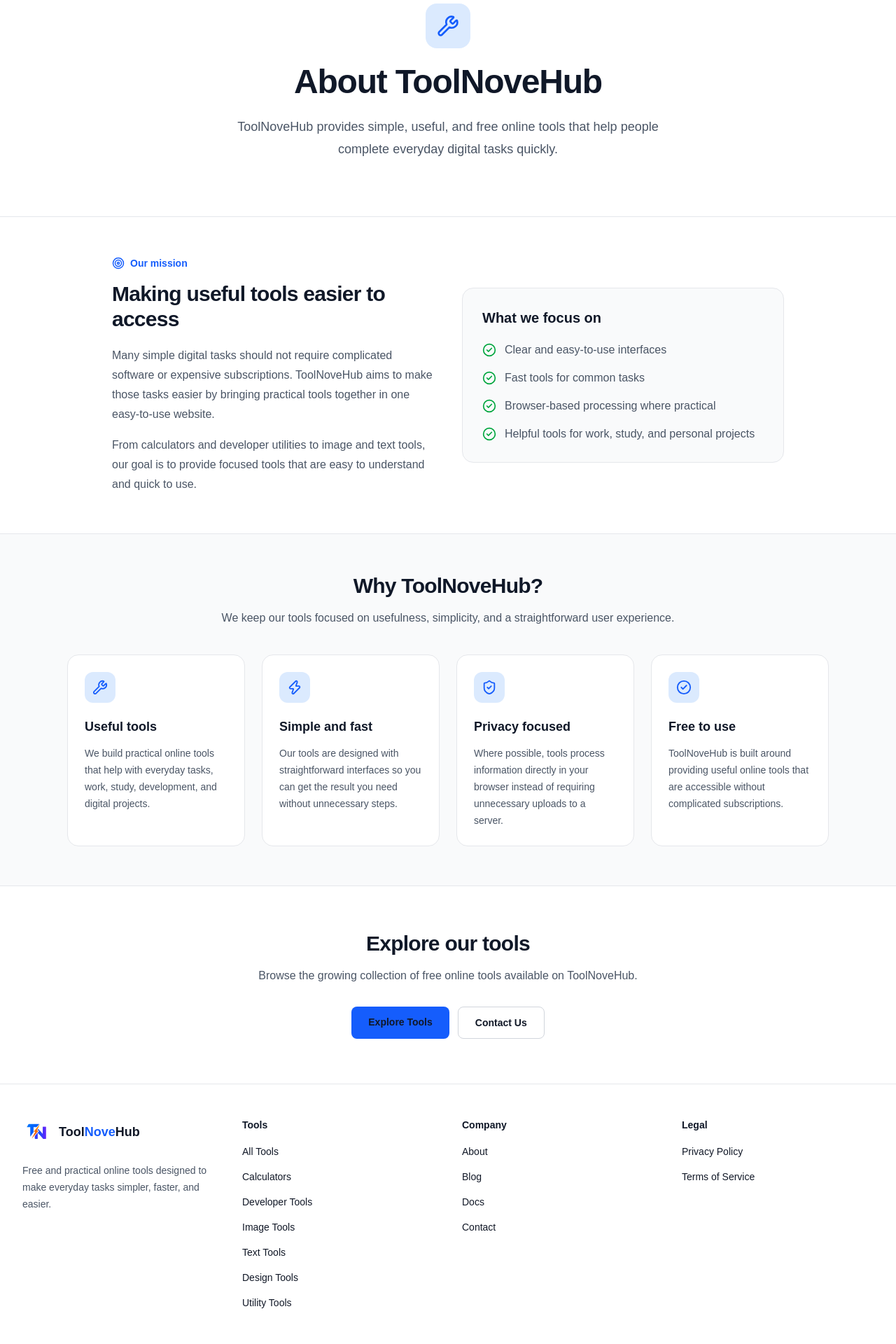
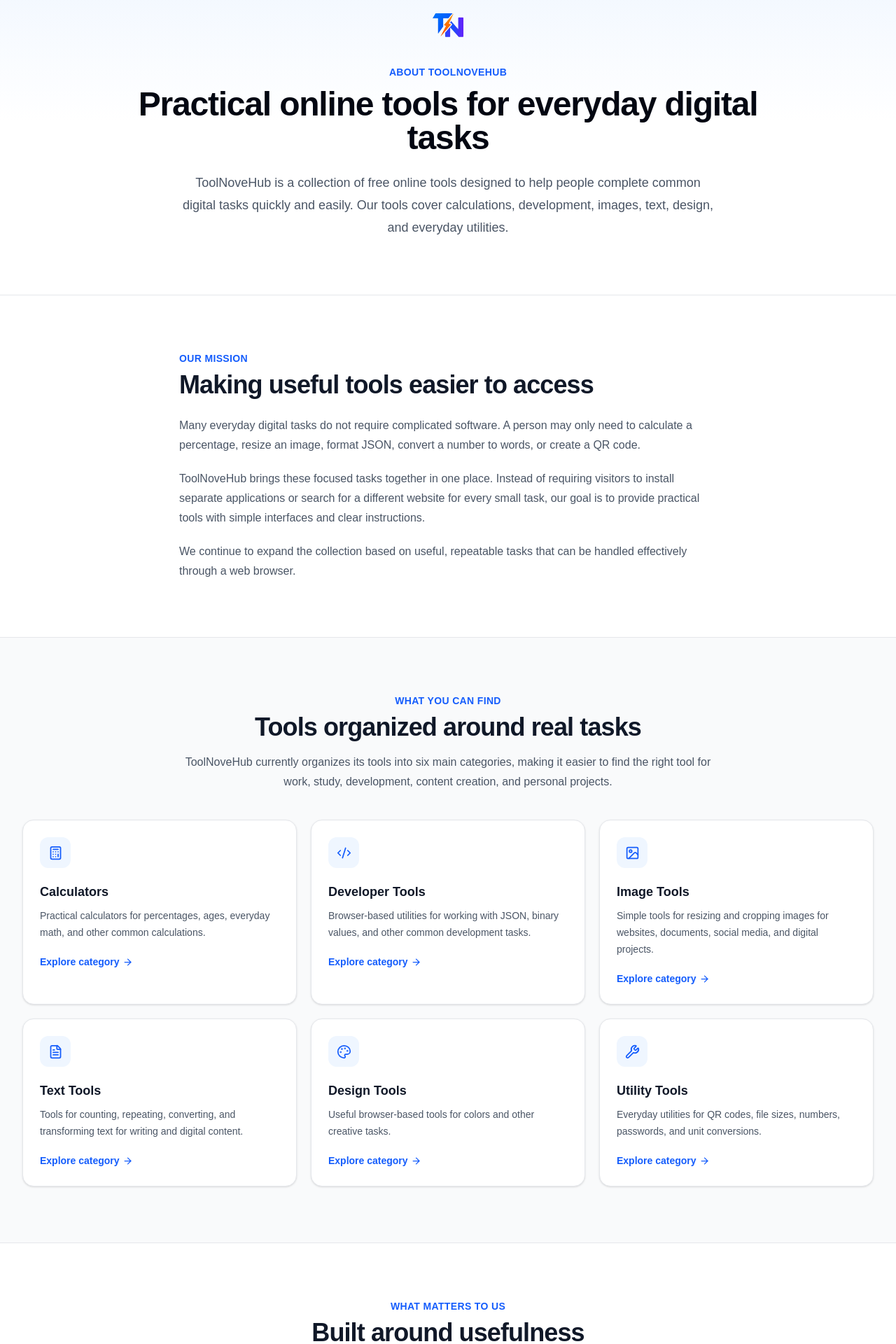
Before and after one commit to sprajeshofficial-wq/ToolNoveHub, a Next.js app: page /about in a window 1280 px wide. Shown: the part 140-2060 px from the top of the page at 70% size. Built offline with nearby package versions, Linux system fonts and the light colour scheme.

Commit message:
Improve About page content

```diff
--- a/app/about/page.tsx
+++ b/app/about/page.tsx
@@ -1,194 +1,247 @@
-import type { Metadata } from "next";
+import Image from "next/image";
 import Link from "next/link";
 import {
+  ArrowRight,
+  Calculator,
   CheckCircle2,
-  ShieldCheck,
-  Zap,
+  Code2,
+  FileText,
+  Image as ImageIcon,
+  Lock,
+  Palette,
+  Sparkles,
   Wrench,
-  Target,
 } from "lucide-react";
 
-export const metadata: Metadata = {
-  title: "About ToolNoveHub",
-  description:
-    "Learn about ToolNoveHub, a collection of free, simple, fast, and privacy-focused online tools for everyday tasks.",
-  alternates: {
-    canonical: "https://toolnovehub.tools/about",
-  },
-  openGraph: {
-    title: "About ToolNoveHub",
+const toolCategories = [
+  {
+    name: "Calculators",
     description:
-      "Learn about ToolNoveHub and our mission to provide useful, simple, and accessible online tools.",
-    url: "https://toolnovehub.tools/about",
-    siteName: "ToolNoveHub",
-    type: "website",
-  },
-  robots: {
-    index: true,
-    follow: true,
-  },
-};
-
-const features = [
-  {
-    icon: Wrench,
-    title: "Useful tools",
-    description:
-      "We build practical online tools that help with everyday tasks, work, study, development, and digital projects.",
+      "Practical calculators for percentages, ages, everyday math, and other common calculations.",
+    href: "/tools/calculators",
+    icon: Calculator,
   },
   {
-    icon: Zap,
-    title: "Simple and fast",
+    name: "Developer Tools",
     description:
-      "Our tools are designed with straightforward interfaces so you can get the result you need without unnecessary steps.",
+      "Browser-based utilities for working with JSON, binary values, and other common development tasks.",
+    href: "/tools/developer",
+    icon: Code2,
   },
   {
-    icon: ShieldCheck,
+    name: "Image Tools",
+    description:
+      "Simple tools for resizing and cropping images for websites, documents, social media, and digital projects.",
+    href: "/tools/image",
+    icon: ImageIcon,
+  },
+  {
+    name: "Text Tools",
+    description:
+      "Tools for counting, repeating, converting, and transforming text for writing and digital content.",
+    href: "/tools/text",
+    icon: FileText,
+  },
+  {
+    name: "Design Tools",
+    description:
+      "Useful browser-based tools for colors and other creative tasks.",
+    href: "/tools/design",
+    icon: Palette,
+  },
+  {
+    name: "Utility Tools",
+    description:
+      "Everyday utilities for QR codes, file sizes, numbers, passwords, and unit conversions.",
+    href: "/tools/utility",
+    icon: Wrench,
+  },
+];
+
+const principles = [
+  {
+    title: "Useful by design",
+    description:
+      "Each tool is built around a specific task so visitors can find what they need without unnecessary complexity.",
+    icon: Sparkles,
+  },
+  {
+    title: "Simple to use",
+    description:
+      "We aim for clear interfaces, understandable instructions, and straightforward results.",
+    icon: CheckCircle2,
+  },
+  {
     title: "Privacy focused",
     description:
-      "Where possible, tools process information directly in your browser instead of requiring unnecessary uploads to a server.",
-  },
-  {
-    icon: CheckCircle2,
-    title: "Free to use",
-    description:
-      "ToolNoveHub is built around providing useful online tools that are accessible without complicated subscriptions.",
+      "Where practical, our tools process information directly in the browser so users can complete tasks without unnecessary uploads.",
+    icon: Lock,
   },
 ];
 
 export default function AboutPage() {
   return (
-    <div className="min-h-screen bg-gray-50">
-      {/* Hero */}
-      <section className="border-b border-gray-200 bg-white">
-        <div className="mx-auto max-w-5xl px-4 py-16 text-center sm:px-6 lg:px-8 lg:py-20">
-          <div className="mx-auto mb-6 flex h-16 w-16 items-center justify-center rounded-2xl bg-blue-100 text-blue-600">
-            <Wrench size={32} />
+    <main className="min-h-screen bg-white">
+      {/* Header */}
+      <section className="border-b border-gray-200 bg-gradient-to-b from-blue-50 via-white to-white">
+        <div className="mx-auto max-w-5xl px-4 py-16 text-center sm:px-6 sm:py-20 lg:px-8">
+          <div className="mx-auto flex h-16 w-16 items-center justify-center">
+            <Image
+              src="/logo.png"
+              alt="ToolNoveHub logo"
+              width={64}
+              height={64}
+              className="h-16 w-16 object-contain"
+            />
           </div>
 
-          <h1 className="text-4xl font-bold tracking-tight text-gray-900 sm:text-5xl">
+          <p className="mt-6 text-sm font-semibold uppercase tracking-wide text-blue-600">
             About ToolNoveHub
+          </p>
+
+          <h1 className="mt-3 text-4xl font-bold tracking-tight text-gray-950 sm:text-5xl">
+            Practical online tools for everyday digital tasks
           </h1>
 
-          <p className="mx-auto mt-6 max-w-2xl text-lg leading-8 text-gray-600">
-            ToolNoveHub provides simple, useful, and free online tools that
-            help people complete everyday digital tasks quickly.
+          <p className="mx-auto mt-6 max-w-3xl text-lg leading-8 text-gray-600">
+            ToolNoveHub is a collection of free online tools designed to help
+            people complete common digital tasks quickly and easily. Our tools
+            cover calculations, development, images, text, design, and
+            everyday utilities.
           </p>
         </div>
       </section>
 
       {/* Mission */}
-      <section className="bg-white">
-        <div className="mx-auto max-w-5xl px-4 py-14 sm:px-6 lg:px-8">
-          <div className="grid gap-10 md:grid-cols-2 md:items-center">
-            <div>
-              <div className="mb-4 flex items-center gap-2 text-sm font-semibold text-blue-600">
-                <Target size={18} />
-                Our mission
-              </div>
+      <section className="bg-white py-16 sm:py-20">
+        <div className="mx-auto max-w-4xl px-4 sm:px-6 lg:px-8">
+          <div className="mx-auto max-w-3xl">
+            <p className="text-sm font-semibold uppercase tracking-wide text-blue-600">
+              Our mission
+            </p>
 
-              <h2 className="text-3xl font-bold tracking-tight text-gray-900">
-                Making useful tools easier to access
-              </h2>
+            <h2 className="mt-2 text-3xl font-bold tracking-tight text-gray-900 sm:text-4xl">
+              Making useful tools easier to access
+            </h2>
 
-              <p className="mt-5 leading-7 text-gray-600">
-                Many simple digital tasks should not require complicated
-                software or expensive subscriptions. ToolNoveHub aims to make
-                those tasks easier by bringing practical tools together in one
-                easy-to-use website.
+            <div className="mt-6 space-y-5 text-base leading-7 text-gray-600">
+              <p>
+                Many everyday digital tasks do not require complicated
+                software. A person may only need to calculate a percentage,
+                resize an image, format JSON, convert a number to words, or
+                create a QR code.
               </p>
 
-              <p className="mt-4 leading-7 text-gray-600">
-                From calculators and developer utilities to image and text
-                tools, our goal is to provide focused tools that are easy to
-                understand and quick to use.
+              <p>
+                ToolNoveHub brings these focused tasks together in one place.
+                Instead of requiring visitors to install separate applications
+                or search for a different website for every small task, our
+                goal is to provide practical tools with simple interfaces and
+                clear instructions.
               </p>
-            </div>
 
-            <div className="rounded-2xl border border-gray-200 bg-gray-50 p-7">
-              <h3 className="text-xl font-semibold text-gray-900">
-                What we focus on
-              </h3>
-
-              <ul className="mt-5 space-y-4">
-                <li className="flex gap-3">
-                  <CheckCircle2
-                    className="mt-0.5 shrink-0 text-green-600"
-                    size={20}
-                  />
-                  <span className="text-gray-600">
-                    Clear and easy-to-use interfaces
-                  </span>
-                </li>
-
-                <li className="flex gap-3">
-                  <CheckCircle2
-                    className="mt-0.5 shrink-0 text-green-600"
-                    size={20}
-                  />
-                  <span className="text-gray-600">
-                    Fast tools for common tasks
-                  </span>
-                </li>
-
-                <li className="flex gap-3">
-                  <CheckCircle2
-                    className="mt-0.5 shrink-0 text-green-600"
-                    size={20}
-                  />
-                  <span className="text-gray-600">
-                    Browser-based processing where practical
-                  </span>
-                </li>
-
-                <li className="flex gap-3">
-                  <CheckCircle2
-                    className="mt-0.5 shrink-0 text-green-600"
-                    size={20}
-                  />
-                  <span className="text-gray-600">
-                    Helpful tools for work, study, and personal projects
-                  </span>
-                </li>
-              </ul>
+              <p>
+                We continue to expand the collection based on useful,
+                repeatable tasks that can be handled effectively through a web
+                browser.
+              </p>
             </div>
           </div>
         </div>
       </section>
 
-      {/* Features */}
-      <section className="border-y border-gray-200 bg-gray-50">
-        <div className="mx-auto max-w-6xl px-4 py-14 sm:px-6 lg:px-8">
-          <div className="mx-auto max-w-2xl text-center">
-            <h2 className="text-3xl font-bold tracking-tight text-gray-900">
-              Why ToolNoveHub?
+      {/* What you can find */}
+      <section className="border-y border-gray-200 bg-gray-50 py-16 sm:py-20">
+        <div className="mx-auto max-w-7xl px-4 sm:px-6 lg:px-8">
+          <div className="mx-auto max-w-3xl text-center">
+            <p className="text-sm font-semibold uppercase tracking-wide text-blue-600">
+              What you can find
+            </p>
+
+            <h2 className="mt-2 text-3xl font-bold tracking-tight text-gray-900 sm:text-4xl">
+              Tools organized around real tasks
             </h2>
 
-            <p className="mt-4 text-gray-600">
-              We keep our tools focused on usefulness, simplicity, and a
-              straightforward user experience.
+            <p className="mt-4 text-base leading-7 text-gray-600">
+              ToolNoveHub currently organizes its tools into six main
+              categories, making it easier to find the right tool for work,
+              study, development, content creation, and personal projects.
             </p>
           </div>
 
-          <div className="mt-10 grid gap-6 sm:grid-cols-2 lg:grid-cols-4">
-            {features.map((feature) => {
-              const Icon = feature.icon;
+          <div className="mt-10 grid gap-5 sm:grid-cols-2 lg:grid-cols-3">
+            {toolCategories.map((category) => {
+              const Icon = category.icon;
+
+              return (
+                <Link
+                  key={category.name}
+                  href={category.href}
+                  className="group rounded-2xl border border-gray-200 bg-white p-6 shadow-sm transition hover:-translate-y-0.5 hover:border-blue-200 hover:shadow-md"
+                >
+                  <div className="flex h-11 w-11 items-center justify-center rounded-xl bg-blue-50 text-blue-600">
+                    <Icon size={21} />
+                  </div>
+
+                  <h3 className="mt-5 text-lg font-semibold text-gray-900 group-hover:text-blue-600">
+                    {category.name}
+                  </h3>
+
+                  <p className="mt-2 text-sm leading-6 text-gray-600">
+                    {category.description}
+                  </p>
+
+                  <span className="mt-5 inline-flex items-center gap-1 text-sm font-semibold text-blue-600">
+                    Explore category
+                    <ArrowRight
+                      size={15}
+                      className="transition-transform group-hover:translate-x-0.5"
+                    />
+                  </span>
+                </Link>
+              );
+            })}
+          </div>
+        </div>
+      </section>
+
+      {/* How we build */}
+      <section className="bg-white py-16 sm:py-20">
+        <div className="mx-auto max-w-7xl px-4 sm:px-6 lg:px-8">
+          <div className="mx-auto max-w-3xl text-center">
+            <p className="text-sm font-semibold uppercase tracking-wide text-blue-600">
+              What matters to us
+            </p>
+
+            <h2 className="mt-2 text-3xl font-bold tracking-tight text-gray-900 sm:text-4xl">
+              Built around usefulness
+            </h2>
+
+            <p className="mt-4 text-base leading-7 text-gray-600">
+              We focus on making each tool understandable and useful rather
+              than adding unnecessary features.
+            </p>
+          </div>
+
+          <div className="mt-10 grid gap-6 md:grid-cols-3">
+            {principles.map((principle) => {
+              const Icon = principle.icon;
 
               return (
                 <div
-                  key={feature.title}
-                  className="rounded-2xl border border-gray-200 bg-white p-6"
+                  key={principle.title}
+                  className="rounded-2xl border border-gray-200 bg-gray-50 p-7"
                 >
-                  <div className="flex h-11 w-11 items-center justify-center rounded-xl bg-blue-100 text-blue-600">
-                    <Icon size={22} />
+                  <div className="flex h-11 w-11 items-center justify-center rounded-xl bg-white text-blue-600 shadow-sm">
+                    <Icon size={21} />
                   </div>
 
                   <h3 className="mt-5 text-lg font-semibold text-gray-900">
-                    {feature.title}
+                    {principle.title}
                   </h3>
 
-                  <p className="mt-3 text-sm leading-6 text-gray-600">
-                    {feature.description}
+                  <p className="mt-2 text-sm leading-6 text-gray-600">
+                    {principle.description}
                   </p>
                 </div>
               );
@@ -197,35 +250,96 @@ export default function AboutPage() {
         </div>
       </section>
 
-      {/* Tools CTA */}
-      <section className="bg-white">
-        <div className="mx-auto max-w-4xl px-4 py-16 text-center sm:px-6 lg:px-8">
+      {/* Who the tools are for */}
+      <section className="border-y border-gray-200 bg-gray-50 py-16 sm:py-20">
+        <div className="mx-auto max-w-4xl px-4 sm:px-6 lg:px-8">
           <h2 className="text-3xl font-bold tracking-tight text-gray-900">
-            Explore our tools
+            Who can use ToolNoveHub?
           </h2>
 
-          <p className="mx-auto mt-4 max-w-2xl text-gray-600">
-            Browse the growing collection of free online tools available on
-            ToolNoveHub.
+          <div className="mt-6 space-y-5 text-base leading-7 text-gray-600">
+            <p>
+              ToolNoveHub is designed for students, developers, creators,
+              office workers, small businesses, and anyone who needs a quick
+              online solution to a common digital task.
+            </p>
+
+            <p>
+              Students can use calculators, text utilities, and number
+              conversion tools. Developers can work with JSON and binary data.
+              Creators can resize or crop images and work with text. Businesses
+              and everyday users can use calculators, QR code tools, file
+              utilities, and other practical resources.
+            </p>
+
+            <p>
+              The goal is simple: provide useful tools that solve specific
+              problems without making the process harder than it needs to be.
+            </p>
+          </div>
+        </div>
+      </section>
+
+      {/* Privacy */}
+      <section className="bg-white py-16 sm:py-20">
+        <div className="mx-auto max-w-4xl px-4 sm:px-6 lg:px-8">
+          <div className="rounded-2xl border border-blue-100 bg-blue-50 p-7 sm:p-9">
+            <div className="flex h-11 w-11 items-center justify-center rounded-xl bg-white text-blue-600 shadow-sm">
+              <Lock size={21} />
+            </div>
+
+            <h2 className="mt-5 text-2xl font-bold tracking-tight text-gray-900">
+              Browser-based and privacy focused
+            </h2>
+
+            <p className="mt-4 text-base leading-7 text-gray-600">
+              Where practical, ToolNoveHub is designed so that processing can
+              happen directly in your browser. This can reduce the need to
+              send information to a server for simple tasks. The exact
+              processing method depends on the individual tool, so users
+              should review the relevant tool information and our{" "}
+              <Link
+                href="/privacy"
+                className="font-semibold text-blue-600 hover:text-blue-700"
+              >
+                Privacy Policy
+              </Link>{" "}
+              for more details.
+            </p>
+          </div>
+        </div>
+      </section>
+
+      {/* Explore */}
+      <section className="bg-gray-950 py-16 text-white sm:py-20">
+        <div className="mx-auto max-w-4xl px-4 text-center sm:px-6 lg:px-8">
+          <h2 className="text-3xl font-bold tracking-tight !text-white sm:text-4xl">
+            Explore ToolNoveHub
+          </h2>
+
+          <p className="mx-auto mt-4 max-w-2xl text-base leading-7 !text-gray-300">
+            Browse the complete collection of free online tools or learn more
+            about how ToolNoveHub works.
           </p>
 
-          <div className="mt-8 flex flex-col justify-center gap-3 sm:flex-row">
+          <div className="mt-8 flex flex-col items-center justify-center gap-3 sm:flex-row">
             <Link
               href="/tools"
-              className="rounded-lg bg-blue-600 px-6 py-3 text-sm font-semibold text-white transition hover:bg-blue-700"
+              className="inline-flex items-center gap-2 rounded-xl bg-white px-6 py-3.5 text-sm font-semibold !text-gray-900 shadow-sm transition hover:bg-gray-100"
             >
-              Explore Tools
+              Explore all tools
+              <ArrowRight size={17} />
             </Link>
 
             <Link
               href="/contact"
-              className="rounded-lg border border-gray-300 bg-white px-6 py-3 text-sm font-semibold text-gray-700 transition hover:bg-gray-50"
+              className="inline-flex items-center gap-2 rounded-xl border border-gray-700 px-6 py-3.5 text-sm font-semibold !text-white transition hover:bg-gray-900"
             >
-              Contact Us
+              Contact us
             </Link>
           </div>
         </div>
       </section>
-    </div>
+    </main>
   );
 }
```
